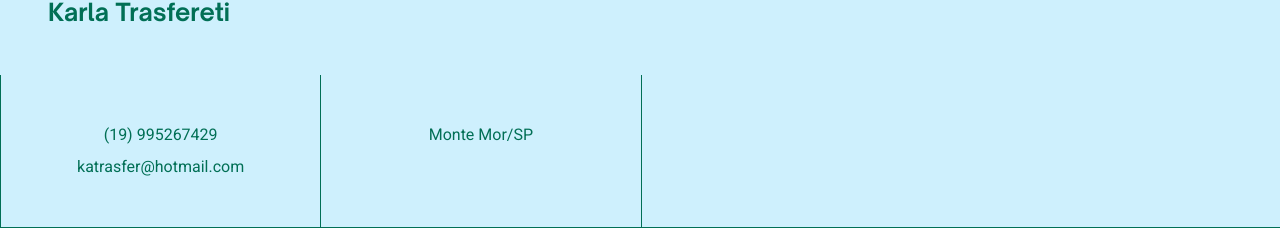
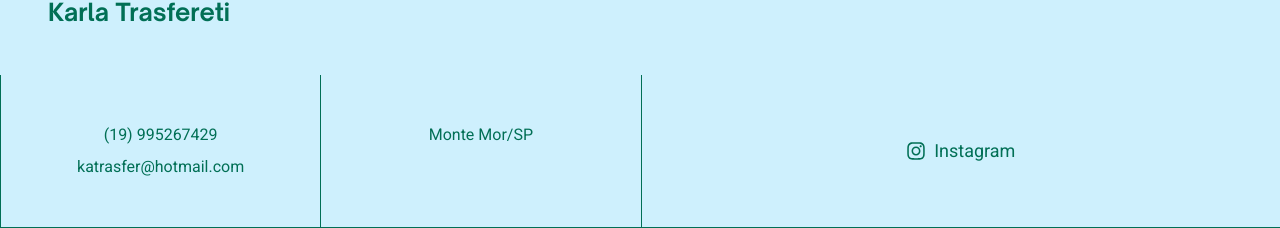
Before and after one commit to pedrotrasfereti/karlatrasfereti, a React (Vite) app: page / in a window 1280 px wide. Shown: the part 2834-3062 px from the top of the page. Built offline with nearby package versions, Linux system fonts and the light colour scheme.

Commit message:
feat(Footer): add social media link

```diff
--- a/src/components/Footer.jsx
+++ b/src/components/Footer.jsx
@@ -1,5 +1,6 @@
 import {
   Box,
+  Button,
   Container,
   Flex,
   Heading,
@@ -7,6 +8,7 @@ import {
   useColorModeValue,
   VStack,
 } from '@chakra-ui/react';
+import { FaInstagram } from 'react-icons/fa';
 
 function Footer() {
   const bgColor = useColorModeValue(
@@ -44,7 +46,25 @@ function Footer() {
           </VStack>
         </Box>
 
-        <Box flex="2" display={{ base: 'none', lg: 'flex' }} />
+        <Box flex="2" display={{ base: 'none', lg: 'flex' }}>
+          <Flex align="center" justifyContent="center" w="full">
+            <Button
+              as="a"
+              href="https://example.com"
+              target="_blank"
+              rel="noopener noreferrer"
+              variant="link"
+            >
+              <Text fontSize="xl" mr={2}>
+                <FaInstagram />
+              </Text>
+
+              <Text fontSize="lg" fontWeight="normal">
+                Instagram
+              </Text>
+            </Button>
+          </Flex>
+        </Box>
       </Flex>
     </Container>
   );
```
